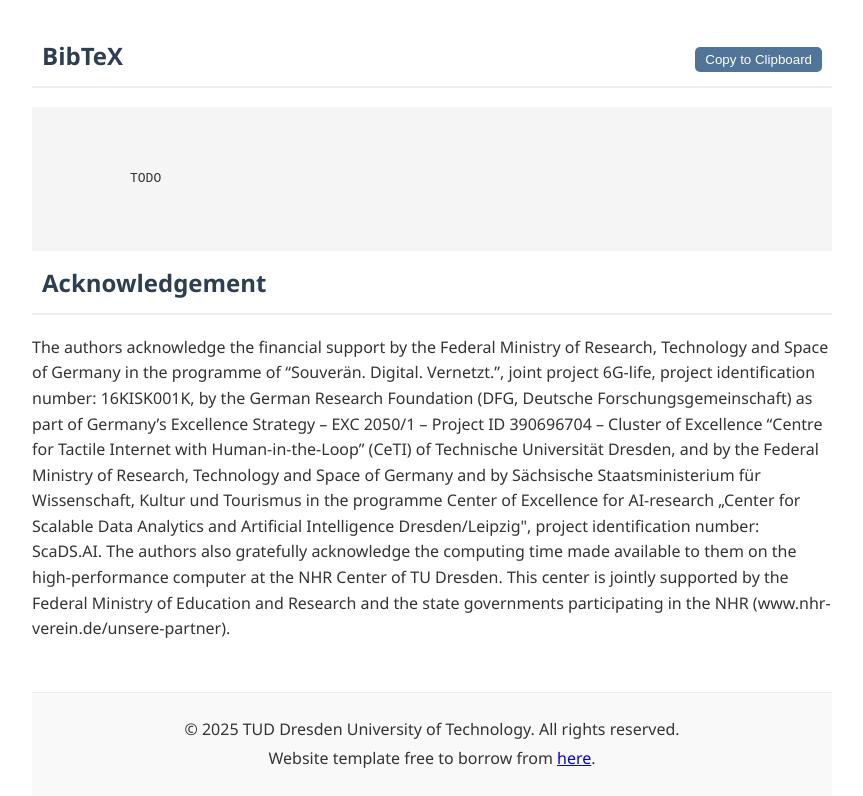
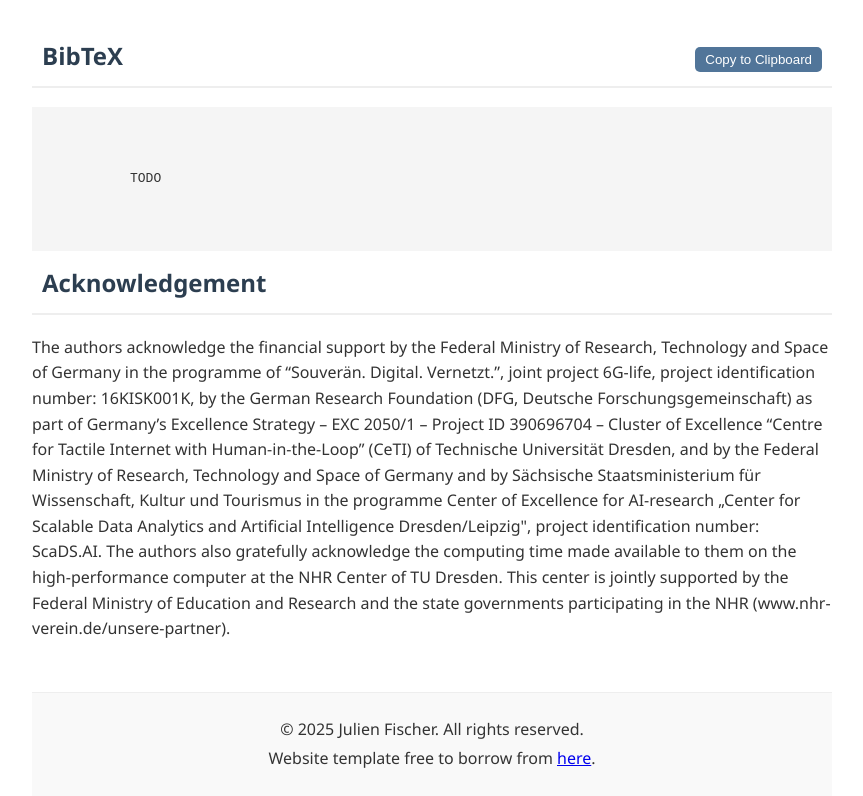
Before and after one commit to jufi2112/Fast_SMPL_Conversion, a plain HTML site: page index.html in a window 1280 px wide. Shown: the part 2503-3299 px from the top of the page, without its empty margins (210-1073 px from the left). Drawn offline with Linux system fonts and the light colour scheme; a script that the page names is missing.

Commit message:
changed copyright holder

```diff
--- a/index.html
+++ b/index.html
@@ -462,7 +462,7 @@
 
     <div class="footer">
       <!-- Step 10 Start: Edit footer -->
-      <p>© 2025 TUD Dresden University of Technology. All rights reserved.</p>
+      <p>© 2025 Julien Fischer. All rights reserved.</p>
       <!-- Step 10 End: Edit footer -->
       <!-- Please do not remove below code. -->
       <p>
```
